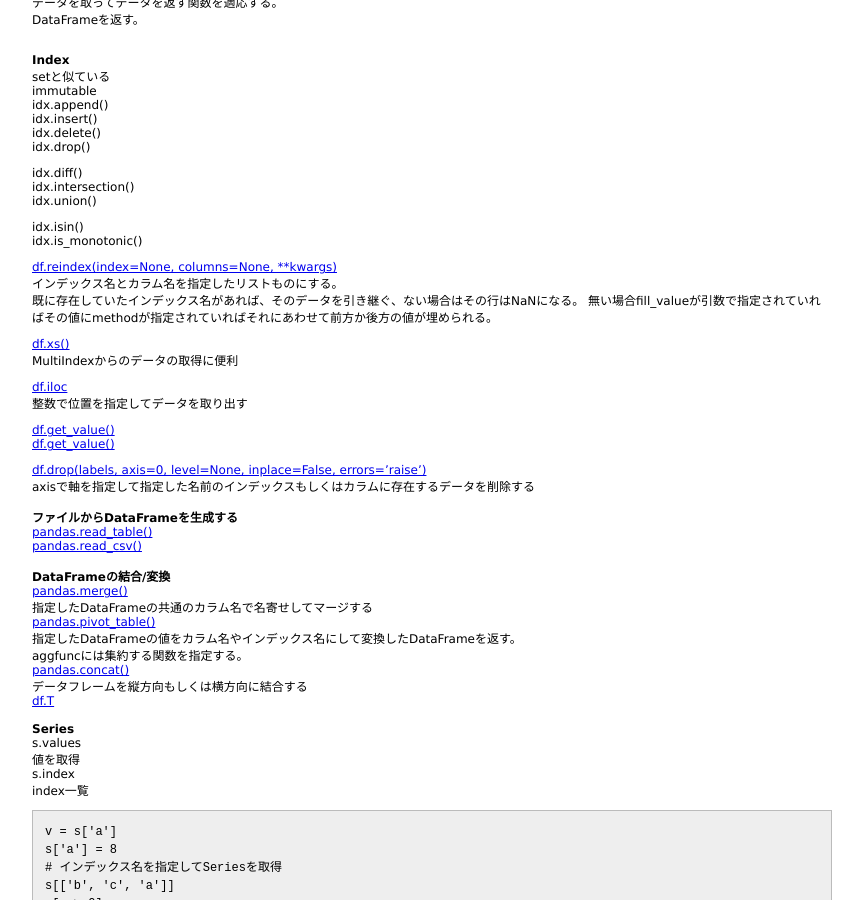
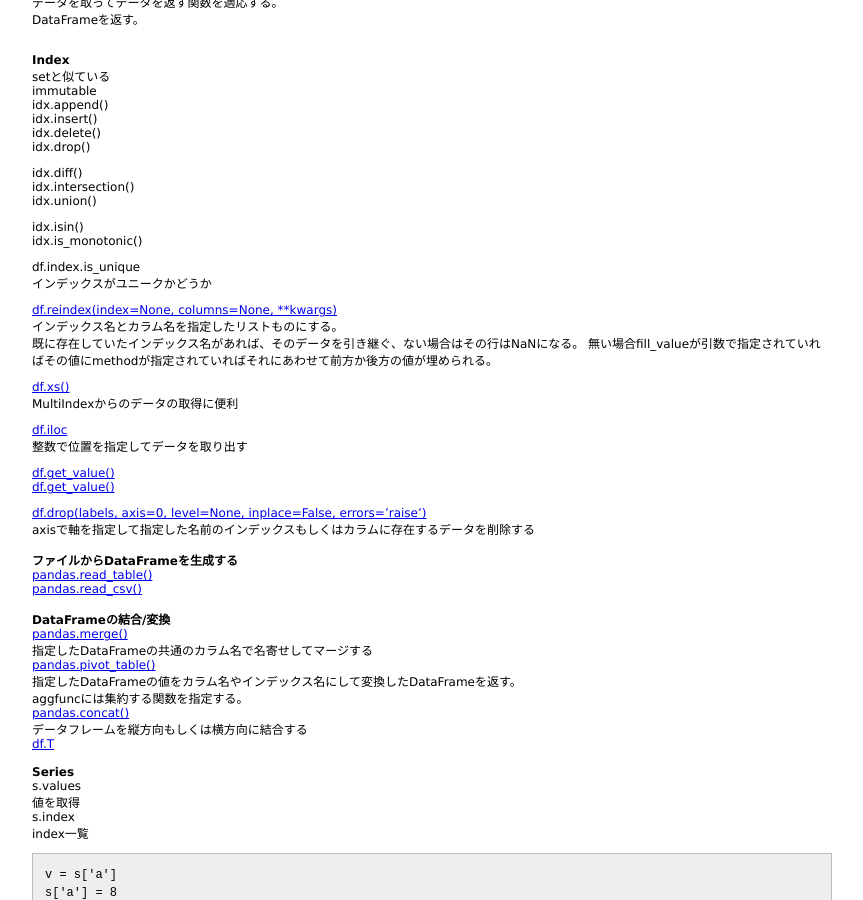
Before and after one commit to 38elements/38elements.github.com, a Jekyll site: the page built from _posts/2016-04-24-pandas.md, in a window 1280 px wide and 900 px high, scrolled down 2363 px. Shown: the whole window, without its empty margins (208-1071 px from the left). Built offline with Jekyll 4.4.1, drawn with Linux system fonts in a browser that asks for light colours.

Commit message:
Update 2016-04-24-pandas.md

```diff
--- a/_posts/2016-04-24-pandas.md
+++ b/_posts/2016-04-24-pandas.md
@@ -151,6 +151,9 @@ idx.union()
 
 idx.isin()
 idx.is_monotonic()
+
+df.index.is_unique
+インデックスがユニークかどうか
 
 [df.reindex(index=None, columns=None, **kwargs)](http://pandas.pydata.org/pandas-docs/stable/generated/pandas.DataFrame.reindex.html)
 インデックス名とカラム名を指定したリストものにする。
```
